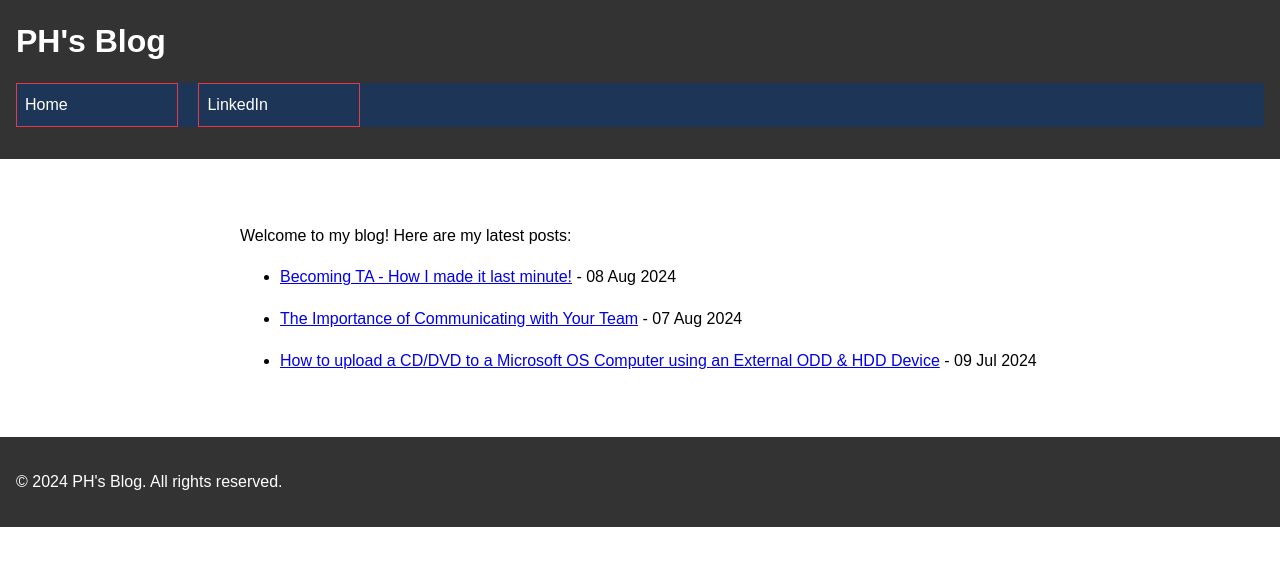
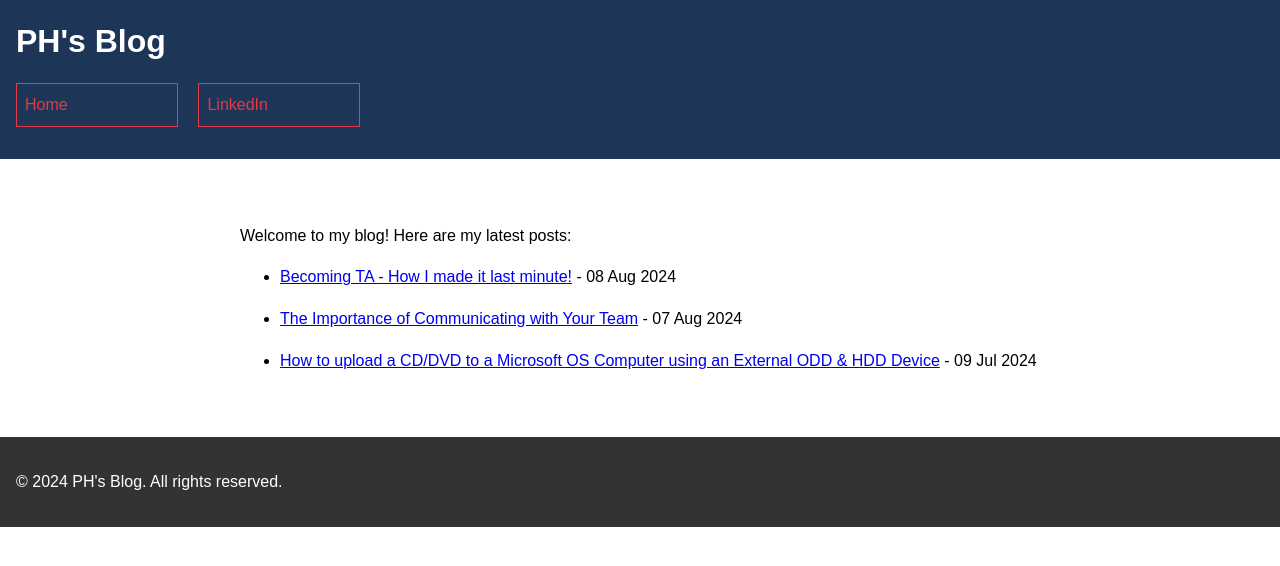
Before and after one commit to CaptainSapphire/PH-s-Blog, a Jekyll site: the page built from index.md, in a window 1280 px wide. Shown: the top 566 px of the page. Built offline with Jekyll 4.4.1, drawn with Linux system fonts in a browser that asks for light colours.

Commit message:
Update styles.css

```diff
--- a/assets/css/styles.css
+++ b/assets/css/styles.css
@@ -7,7 +7,7 @@ body {
 }
 
 header {
-  background: #333;
+  background-color: #1D3557;
   color: #fff;
   padding: 1rem;
 }
@@ -32,16 +32,22 @@ nav a {
 nav ul {
   list-style: none;
   padding: 0;
+  background-color: #1D3557;
+  color: #E63946;
 }
 
 nav ul li {
   display: inline;
   margin-right: 1rem;
+  background-color: #1D3557;
+  color: #E63946;
 }
 
 nav ul li a {
   color: #fff;
   text-decoration: none;
+  background-color: #1D3557;
+  color: #E63946;
 }
 
 main {
```
